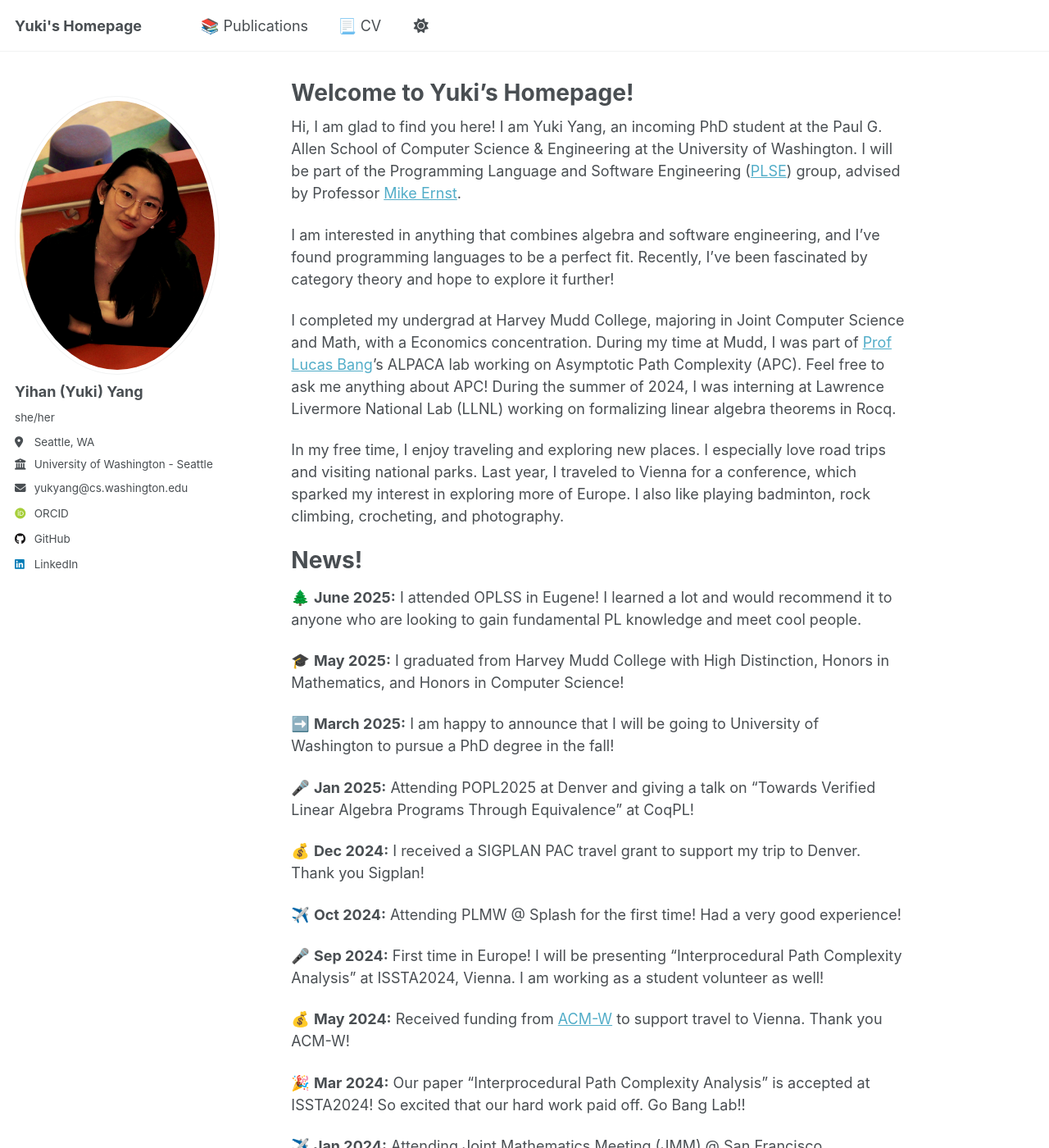
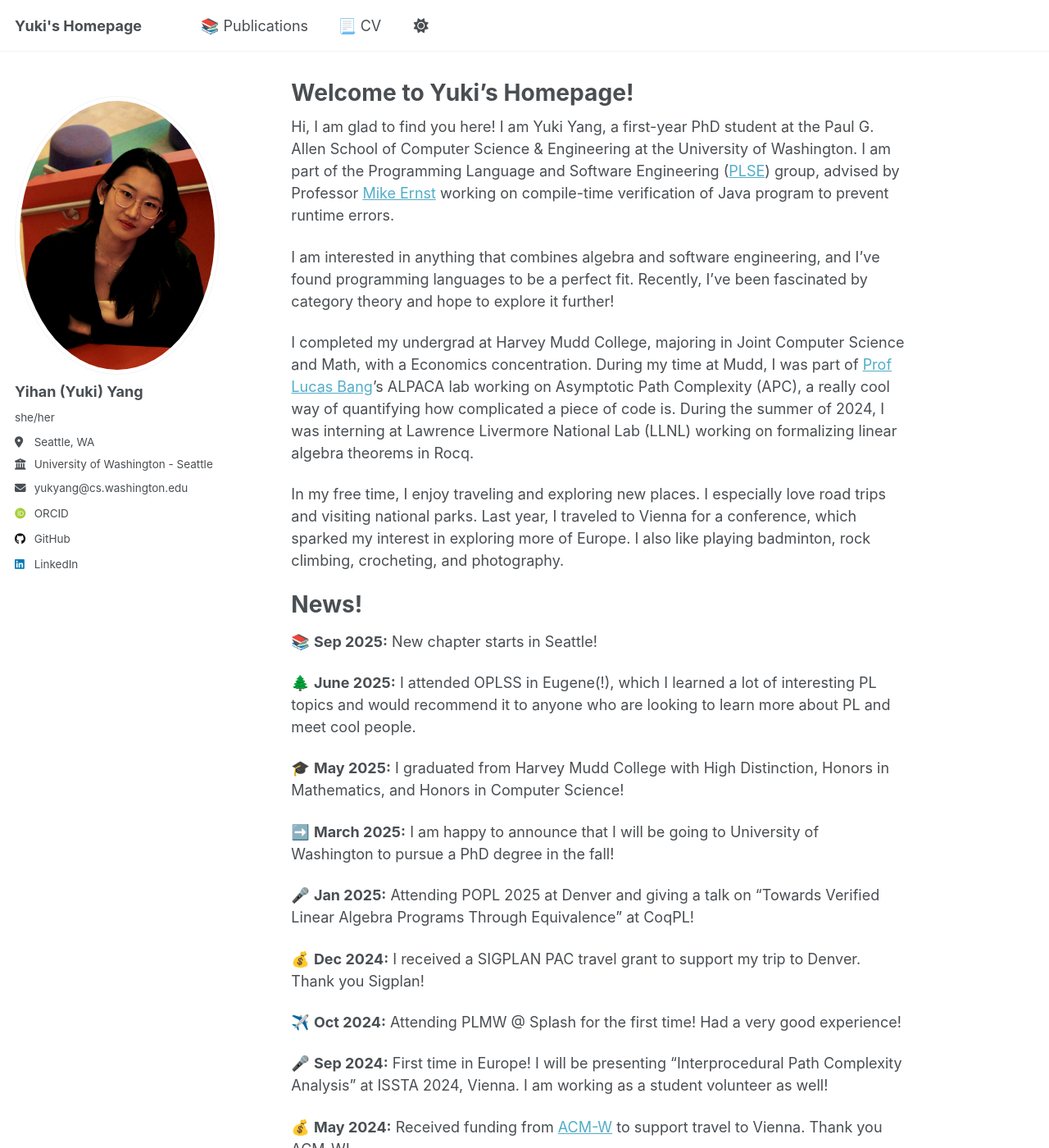
Before and after one commit to YukiYang31/yukiyang31.github.io, a Jekyll site: the page built from _pages/about.md, in a window 1280 px wide and 1400 px high. Shown: the whole window at 82% size. Built offline with Jekyll 4.4.1, drawn with Linux system fonts in a browser that asks for light colours; emoji names are drawn with the system emoji font; some web fonts are replaced; a script that is not in the unit is left out; some of the changed text lies outside the part shown.

Commit message:
updated to first year and updated CV

```diff
--- a/_pages/about.md
+++ b/_pages/about.md
@@ -7,29 +7,31 @@ redirect_from:
   - /about.html
 ---
 
-Hi, I am glad to find you here! I am Yuki Yang, an incoming PhD student at the Paul G. Allen School of Computer Science & Engineering at the University of Washington. I will be part of the Programming Language and Software Engineering ([PLSE](https://uwplse.org/)) group, advised by Professor [Mike Ernst](https://homes.cs.washington.edu/~mernst/).
+Hi, I am glad to find you here! I am Yuki Yang, a first-year PhD student at the Paul G. Allen School of Computer Science & Engineering at the University of Washington. I am part of the Programming Language and Software Engineering ([PLSE](https://uwplse.org/)) group, advised by Professor [Mike Ernst](https://homes.cs.washington.edu/~mernst/) working on compile-time verification of Java program to prevent runtime errors.
 
 I am interested in anything that combines algebra and software engineering, and I’ve found programming languages to be a perfect fit. Recently, I've been fascinated by category theory and hope to explore it further!
 
-I completed my undergrad at Harvey Mudd College, majoring in Joint Computer Science and Math, with a Economics concentration. During my time at Mudd, I was part of [Prof Lucas Bang](https://www.cs.hmc.edu/~bang/index.html)'s ALPACA lab working on Asymptotic Path Complexity (APC). Feel free to ask me anything about APC!  During the summer of 2024, I was interning at Lawrence Livermore National Lab (LLNL) working on formalizing linear algebra theorems in Rocq.
+I completed my undergrad at Harvey Mudd College, majoring in Joint Computer Science and Math, with a Economics concentration. During my time at Mudd, I was part of [Prof Lucas Bang](https://www.cs.hmc.edu/~bang/index.html)'s ALPACA lab working on Asymptotic Path Complexity (APC), a really cool way of quantifying how complicated a piece of code is.  During the summer of 2024, I was interning at Lawrence Livermore National Lab (LLNL) working on formalizing linear algebra theorems in Rocq.
 
 In my free time, I enjoy traveling and exploring new places. I especially love road trips and visiting national parks. Last year, I traveled to Vienna for a conference, which sparked my interest in exploring more of Europe. I also like playing badminton, rock climbing, crocheting, and photography.
 
 News!
 =====
-:evergreen_tree: **June 2025:** I attended OPLSS in Eugene! I learned a lot and would recommend it to anyone who are looking to gain fundamental PL knowledge and meet cool people.
+📚 **Sep 2025:** New chapter starts in Seattle!
+
+:evergreen_tree: **June 2025:** I attended OPLSS in Eugene(!), which I learned a lot of interesting PL topics and would recommend it to anyone who are looking to learn more about PL and meet cool people.
 
 :mortar_board: **May 2025:** I graduated from Harvey Mudd College with High Distinction, Honors in Mathematics, and Honors in Computer Science!
 
 ➡️ **March 2025:** I am happy to announce that I will be going to University of Washington to pursue a PhD degree in the fall!
 
-🎤 **Jan 2025:** Attending POPL2025 at Denver and giving a talk on "Towards Verified Linear Algebra Programs Through Equivalence" at CoqPL!
+🎤 **Jan 2025:** Attending POPL 2025 at Denver and giving a talk on "Towards Verified Linear Algebra Programs Through Equivalence" at CoqPL!
 
 💰 **Dec 2024:** I received a SIGPLAN PAC travel grant to support my trip to Denver. Thank you Sigplan!
 
 ✈️ **Oct 2024:** Attending PLMW @ Splash for the first time! Had a very good experience!
 
-🎤 **Sep 2024:** First time in Europe! I will be presenting "Interprocedural Path Complexity Analysis" at ISSTA2024, Vienna. I am working as a student volunteer as well!
+🎤 **Sep 2024:** First time in Europe! I will be presenting "Interprocedural Path Complexity Analysis" at ISSTA 2024, Vienna. I am working as a student volunteer as well!
 
 💰 **May 2024:** Received funding from [ACM-W](https://women.acm.org/scholars/acm-w-scholars/yihan-yang/) to support travel to Vienna. Thank you ACM-W!
 
```
Also changed, not shown: other parts of _pages/about.md (+1 -1 lines), _pages/cv.md (+1 -1 lines), 1 other file.
